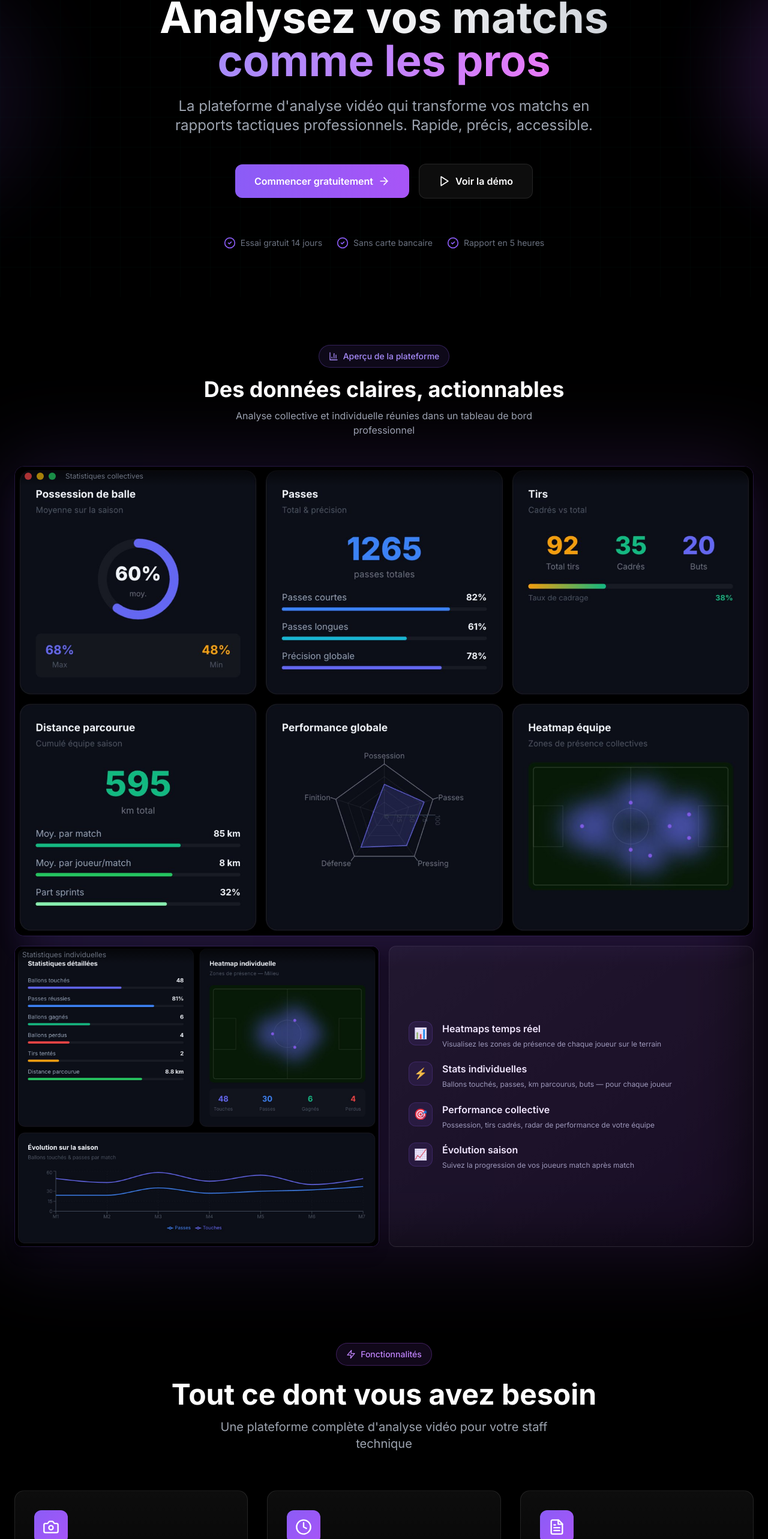
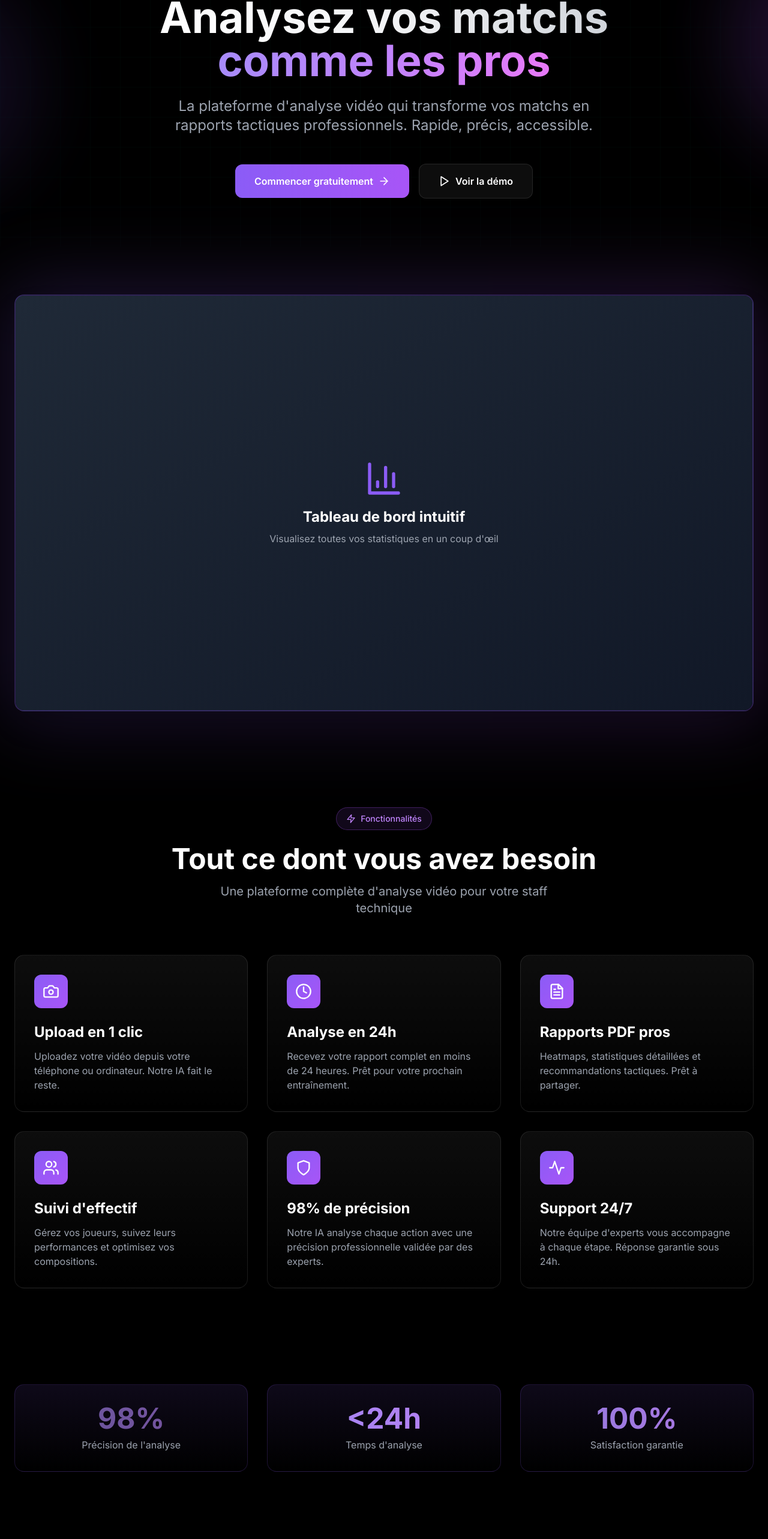
Before and after one commit to Insightball/frontend, a React (Vite) app: page / in a window 1280 px wide. Shown: the part 205-2771 px from the top of the page at 60% size. Built offline with nearby package versions, Linux system fonts and the light colour scheme.

Commit message:
fix: suppression badges hero

```diff
--- a/src/pages/Home.jsx
+++ b/src/pages/Home.jsx
@@ -139,71 +139,26 @@ function LandingPage() {
               </a>
             </div>
 
-            {/* Trust Badge */}
-            <div className="mt-12 sm:mt-16 flex flex-wrap items-center justify-center gap-4 sm:gap-6 text-gray-500 animate-fade-in-up px-4" style={{ animationDelay: '0.6s' }}>
-              <div className="flex items-center space-x-2">
-                <CheckCircle2 className="w-4 sm:w-5 h-4 sm:h-5 text-violet-500" />
-                <span className="text-xs sm:text-sm">Essai gratuit 14 jours</span>
-              </div>
-              <div className="flex items-center space-x-2">
-                <CheckCircle2 className="w-4 sm:w-5 h-4 sm:h-5 text-violet-500" />
-                <span className="text-xs sm:text-sm">Sans carte bancaire</span>
-              </div>
-              <div className="flex items-center space-x-2">
-                <CheckCircle2 className="w-4 sm:w-5 h-4 sm:h-5 text-violet-500" />
-                <span className="text-xs sm:text-sm">Rapport en 5 heures</span>
-              </div>
-            </div>
+
           </div>
         </div>
       </section>
 
-      {/* Dashboard Preview */}
+      {/* Dashboard Preview - NEW */}
       <section className="py-12 sm:py-20 px-4 sm:px-6 relative">
         <div className="max-w-7xl mx-auto">
-          <div className="text-center mb-8 sm:mb-12">
-            <div className="inline-flex items-center space-x-2 px-4 py-2 bg-violet-500/10 border border-violet-500/30 rounded-full mb-4">
-              <BarChart3 className="w-4 h-4 text-violet-400" />
-              <span className="text-xs sm:text-sm text-violet-400 font-medium">Aperçu de la plateforme</span>
-            </div>
-            <h2 className="text-2xl sm:text-3xl md:text-4xl font-bold mb-3">Des données claires, actionnables</h2>
-            <p className="text-gray-400 max-w-xl mx-auto text-sm sm:text-base">
-              Analyse collective et individuelle réunies dans un tableau de bord professionnel
-            </p>
-          </div>
           <div className="relative">
-            <div className="absolute -inset-4 bg-gradient-to-r from-violet-500/15 to-purple-500/15 rounded-3xl blur-3xl pointer-events-none"></div>
-            <div className="relative mb-4 rounded-2xl overflow-hidden border border-violet-500/20 shadow-2xl shadow-violet-500/10">
-              <div className="absolute top-0 left-0 right-0 h-8 bg-gradient-to-b from-black/70 to-transparent z-10 flex items-center px-4 gap-2">
-                <div className="w-3 h-3 rounded-full bg-red-500/70"></div>
-                <div className="w-3 h-3 rounded-full bg-yellow-500/70"></div>
-                <div className="w-3 h-3 rounded-full bg-green-500/70"></div>
-                <span className="text-xs text-gray-500 ml-2">Statistiques collectives</span>
-              </div>
-              <img src="/screenshots/stats-collective.png" alt="Statistiques collectives InsightBall" className="w-full block" />
-            </div>
-            <div className="grid sm:grid-cols-2 gap-4">
-              <div className="relative rounded-xl overflow-hidden border border-violet-500/20 shadow-xl">
-                <div className="absolute top-0 left-0 right-0 h-7 bg-gradient-to-b from-black/70 to-transparent z-10 flex items-center px-3">
-                  <span className="text-xs text-gray-500">Statistiques individuelles</span>
+            {/* Glow effect */}
+            <div className="absolute -inset-4 bg-gradient-to-r from-violet-500/20 to-purple-500/20 rounded-3xl blur-3xl"></div>
+
+            {/* Dashboard mockup placeholder */}
+            <div className="relative bg-gradient-to-br from-gray-900 to-black border-2 border-violet-500/30 rounded-2xl overflow-hidden shadow-2xl">
+              <div className="aspect-video bg-gradient-to-br from-gray-800 to-gray-900 flex items-center justify-center">
+                <div className="text-center p-6 sm:p-8">
+                  <BarChart3 className="w-12 sm:w-16 h-12 sm:h-16 mx-auto mb-4 text-violet-500" />
+                  <h3 className="text-lg sm:text-2xl font-bold mb-2">Tableau de bord intuitif</h3>
+                  <p className="text-sm sm:text-base text-gray-400">Visualisez toutes vos statistiques en un coup d'œil</p>
                 </div>
-                <img src="/screenshots/stats-individual.png" alt="Statistiques individuelles InsightBall" className="w-full block" />
-              </div>
-              <div className="rounded-xl border border-white/10 bg-gradient-to-br from-white/5 to-transparent p-6 sm:p-8 flex flex-col justify-center gap-5">
-                {[
-                  { icon: '📊', title: 'Heatmaps temps réel', desc: 'Visualisez les zones de présence de chaque joueur sur le terrain' },
-                  { icon: '⚡', title: 'Stats individuelles', desc: 'Ballons touchés, passes, km parcourus, buts — pour chaque joueur' },
-                  { icon: '🎯', title: 'Performance collective', desc: 'Possession, tirs cadrés, radar de performance de votre équipe' },
-                  { icon: '📈', title: 'Évolution saison', desc: 'Suivez la progression de vos joueurs match après match' },
-                ].map((f, i) => (
-                  <div key={i} className="flex items-start gap-4">
-                    <div className="w-10 h-10 bg-violet-500/10 border border-violet-500/20 rounded-xl flex items-center justify-center text-lg shrink-0">{f.icon}</div>
-                    <div>
-                      <h4 className="font-semibold text-white mb-1">{f.title}</h4>
-                      <p className="text-xs text-gray-400 leading-relaxed">{f.desc}</p>
-                    </div>
-                  </div>
-                ))}
               </div>
             </div>
           </div>
@@ -250,9 +205,9 @@ function LandingPage() {
                 <div className="w-12 sm:w-14 h-12 sm:h-14 bg-gradient-to-br from-violet-500 to-purple-500 rounded-xl flex items-center justify-center mb-4 sm:mb-6 group-hover:scale-110 transition-transform">
                   <Clock className="w-6 sm:w-7 h-6 sm:h-7 text-white" />
                 </div>
-                <h3 className="text-xl sm:text-2xl font-bold mb-3">Rapport en 5 heures</h3>
+                <h3 className="text-xl sm:text-2xl font-bold mb-3">Analyse en 24h</h3>
                 <p className="text-sm sm:text-base text-gray-400 leading-relaxed">
-                  Un rapport complet livré en 5 heures, avec les informations essentielles pour analyser, corriger et construire vos prochaines séances d'entraînement.
+                  Recevez votre rapport complet en moins de 24 heures. Prêt pour votre prochain entraînement.
                 </p>
               </div>
             </div>
@@ -264,9 +219,9 @@ function LandingPage() {
                 <div className="w-12 sm:w-14 h-12 sm:h-14 bg-gradient-to-br from-violet-500 to-purple-500 rounded-xl flex items-center justify-center mb-4 sm:mb-6 group-hover:scale-110 transition-transform">
                   <FileText className="w-6 sm:w-7 h-6 sm:h-7 text-white" />
                 </div>
-                <h3 className="text-xl sm:text-2xl font-bold mb-3">Rapports PDF</h3>
+                <h3 className="text-xl sm:text-2xl font-bold mb-3">Rapports PDF pros</h3>
                 <p className="text-sm sm:text-base text-gray-400 leading-relaxed">
-                  Exportez votre rapport avec heatmaps et statistiques détaillées. Prêt à être partagé avec le staff.
+                  Heatmaps, statistiques détaillées et recommandations tactiques. Prêt à partager.
                 </p>
               </div>
             </div>
@@ -280,7 +235,7 @@ function LandingPage() {
                 </div>
                 <h3 className="text-xl sm:text-2xl font-bold mb-3">Suivi d'effectif</h3>
                 <p className="text-sm sm:text-base text-gray-400 leading-relaxed">
-                  Suivez individuellement vos joueurs, analysez leurs performances et accompagnez leur progression au quotidien.
+                  Gérez vos joueurs, suivez leurs performances et optimisez vos compositions.
                 </p>
               </div>
             </div>
@@ -292,9 +247,9 @@ function LandingPage() {
                 <div className="w-12 sm:w-14 h-12 sm:h-14 bg-gradient-to-br from-violet-500 to-purple-500 rounded-xl flex items-center justify-center mb-4 sm:mb-6 group-hover:scale-110 transition-transform">
                   <Shield className="w-6 sm:w-7 h-6 sm:h-7 text-white" />
                 </div>
-                <h3 className="text-xl sm:text-2xl font-bold mb-3">Analyse intelligente</h3>
+                <h3 className="text-xl sm:text-2xl font-bold mb-3">98% de précision</h3>
                 <p className="text-sm sm:text-base text-gray-400 leading-relaxed">
-                  IA développée pour le football, conçue pour analyser chaque action avec précision et cohérence.
+                  Notre IA analyse chaque action avec une précision professionnelle validée par des experts.
                 </p>
               </div>
             </div>
@@ -306,9 +261,9 @@ function LandingPage() {
                 <div className="w-12 sm:w-14 h-12 sm:h-14 bg-gradient-to-br from-violet-500 to-purple-500 rounded-xl flex items-center justify-center mb-4 sm:mb-6 group-hover:scale-110 transition-transform">
                   <Activity className="w-6 sm:w-7 h-6 sm:h-7 text-white" />
                 </div>
-                <h3 className="text-xl sm:text-2xl font-bold mb-3">Support dédié 🇫🇷</h3>
+                <h3 className="text-xl sm:text-2xl font-bold mb-3">Support 24/7</h3>
                 <p className="text-sm sm:text-base text-gray-400 leading-relaxed">
-                  Une équipe basée en France, disponible et réactive pour répondre à vos besoins.
+                  Notre équipe d'experts vous accompagne à chaque étape. Réponse garantie sous 24h.
                 </p>
               </div>
             </div>
@@ -316,41 +271,28 @@ function LandingPage() {
         </div>
       </section>
 
-      {/* How it works */}
+      {/* Stats Section */}
       <section className="py-12 sm:py-20 px-4 sm:px-6 relative">
         <div className="max-w-7xl mx-auto">
-          <div className="text-center mb-10 sm:mb-14">
-            <div className="inline-flex items-center space-x-2 px-4 py-2 bg-violet-500/10 border border-violet-500/30 rounded-full mb-4">
-              <Zap className="w-4 h-4 text-violet-400" />
-              <span className="text-xs sm:text-sm text-violet-400 font-medium">Comment ça marche</span>
+          <div className="grid sm:grid-cols-3 gap-6 sm:gap-8">
+            <div className="text-center p-6 sm:p-8 bg-gradient-to-b from-violet-500/10 to-transparent border border-violet-500/20 rounded-2xl hover:transform hover:scale-105 transition-all">
+              <div className="text-4xl sm:text-5xl font-bold bg-gradient-to-r from-violet-400 to-purple-400 bg-clip-text text-transparent mb-2 animate-pulse">
+                98%
+              </div>
+              <div className="text-sm sm:text-base text-gray-400">Précision de l'analyse</div>
             </div>
-            <h2 className="text-2xl sm:text-3xl md:text-4xl font-bold mb-3">Simple comme 1, 2, 3</h2>
-            <p className="text-gray-400 max-w-xl mx-auto text-sm sm:text-base">
-              De la vidéo brute au rapport tactique professionnel en 3 étapes
-            </p>
-          </div>
-          <div className="grid sm:grid-cols-3 gap-6 sm:gap-8 relative">
-            <div className="hidden sm:block absolute top-10 left-1/3 right-1/3 h-0.5 bg-gradient-to-r from-violet-500/30 via-purple-500/50 to-violet-500/30 z-0"></div>
-            {[
-              { step: '01', icon: '🎬', title: 'Uploadez votre vidéo', desc: 'Importez votre fichier vidéo depuis votre téléphone ou ordinateur. Tous formats acceptés — MP4, MOV, AVI.', color: 'from-violet-500/20 to-violet-500/5', border: 'border-violet-500/30' },
-              { step: '02', icon: '🤖', title: "L'IA analyse le match", desc: "Notre intelligence artificielle identifie chaque action et situation de jeu pour vous fournir un rapport complet en moins de 5 heures.", color: 'from-purple-500/20 to-purple-500/5', border: 'border-purple-500/30', highlight: true },
-              { step: '03', icon: '📊', title: 'Recevez votre rapport', desc: 'Accédez à vos statistiques collectives et individuelles, prêtes à être utilisées pour analyser vos performances.', color: 'from-fuchsia-500/20 to-fuchsia-500/5', border: 'border-fuchsia-500/30' },
-            ].map((s, i) => (
-              <div key={i} className={`relative z-10 p-6 sm:p-8 bg-gradient-to-b ${s.color} border ${s.border} rounded-2xl transition-all hover:scale-105`}>
-                <div className="flex items-start justify-between mb-5">
-                  <div className="text-3xl">{s.icon}</div>
-                  <span className="text-xs font-bold text-gray-600 tracking-widest">{s.step}</span>
-                </div>
-                <h3 className="text-lg sm:text-xl font-bold mb-3 text-white">{s.title}</h3>
-                <p className="text-sm sm:text-base text-gray-400 leading-relaxed">{s.desc}</p>
-                {s.highlight && (
-                  <div className="mt-4 inline-flex items-center gap-2 px-3 py-1.5 bg-purple-500/10 border border-purple-500/20 rounded-full">
-                    <div className="w-2 h-2 bg-purple-400 rounded-full animate-pulse"></div>
-                    <span className="text-xs text-purple-400 font-medium">Moins de 5h</span>
-                  </div>
-                )}
+            <div className="text-center p-6 sm:p-8 bg-gradient-to-b from-violet-500/10 to-transparent border border-violet-500/20 rounded-2xl hover:transform hover:scale-105 transition-all">
+              <div className="text-4xl sm:text-5xl font-bold bg-gradient-to-r from-violet-400 to-purple-400 bg-clip-text text-transparent mb-2 animate-pulse" style={{ animationDelay: '0.5s' }}>
+                &lt;24h
               </div>
-            ))}
+              <div className="text-sm sm:text-base text-gray-400">Temps d'analyse</div>
+            </div>
+            <div className="text-center p-6 sm:p-8 bg-gradient-to-b from-violet-500/10 to-transparent border border-violet-500/20 rounded-2xl hover:transform hover:scale-105 transition-all">
+              <div className="text-4xl sm:text-5xl font-bold bg-gradient-to-r from-violet-400 to-purple-400 bg-clip-text text-transparent mb-2 animate-pulse" style={{ animationDelay: '1s' }}>
+                100%
+              </div>
+              <div className="text-sm sm:text-base text-gray-400">Satisfaction garantie</div>
+            </div>
           </div>
         </div>
       </section>
@@ -359,8 +301,8 @@ function LandingPage() {
       <section id="pricing" className="py-12 sm:py-20 px-4 sm:px-6 relative">
         <div className="max-w-7xl mx-auto">
           <div className="text-center mb-12 sm:mb-16">
-            <h2 className="text-3xl sm:text-4xl md:text-5xl font-bold mb-4 px-4">Tarifs exclusifs 🎉</h2>
-            <p className="text-lg sm:text-xl text-gray-400 px-4">Offre limitée, réservée aux 100 premiers inscrits.</p>
+            <h2 className="text-3xl sm:text-4xl md:text-5xl font-bold mb-4 px-4">Offre de lancement 🎉</h2>
+            <p className="text-lg sm:text-xl text-gray-400 px-4">Prix valables à vie pour les premiers utilisateurs</p>
           </div>
 
           <div className="grid md:grid-cols-2 gap-6 sm:gap-8 max-w-5xl mx-auto">
@@ -378,31 +320,19 @@ function LandingPage() {
               <ul className="space-y-3 sm:space-y-4 mb-8">
                 <li className="flex items-start space-x-3">
                   <CheckCircle2 className="w-5 h-5 text-violet-500 shrink-0 mt-0.5" />
-                  <span className="text-sm sm:text-base text-gray-300">3 matchs analysés / mois</span>
+                  <span className="text-sm sm:text-base text-gray-300">10 matchs analysés/mois</span>
                 </li>
                 <li className="flex items-start space-x-3">
                   <CheckCircle2 className="w-5 h-5 text-violet-500 shrink-0 mt-0.5" />
-                  <span className="text-sm sm:text-base text-gray-300">1 équipe</span>
+                  <span className="text-sm sm:text-base text-gray-300">Rapports PDF professionnels</span>
                 </li>
                 <li className="flex items-start space-x-3">
                   <CheckCircle2 className="w-5 h-5 text-violet-500 shrink-0 mt-0.5" />
-                  <span className="text-sm sm:text-base text-gray-300">Rapports collectifs et individuels</span>
+                  <span className="text-sm sm:text-base text-gray-300">Support email 24h</span>
                 </li>
                 <li className="flex items-start space-x-3">
                   <CheckCircle2 className="w-5 h-5 text-violet-500 shrink-0 mt-0.5" />
-                  <span className="text-sm sm:text-base text-gray-300">Suivi progression match après match</span>
-                </li>
-                <li className="flex items-start space-x-3">
-                  <CheckCircle2 className="w-5 h-5 text-violet-500 shrink-0 mt-0.5" />
-                  <span className="text-sm sm:text-base text-gray-300">Tableau de bord complet</span>
-                </li>
-                <li className="flex items-start space-x-3">
-                  <CheckCircle2 className="w-5 h-5 text-violet-500 shrink-0 mt-0.5" />
-                  <span className="text-sm sm:text-base text-gray-300">Support client dédié</span>
-                </li>
-                <li className="flex items-start space-x-3">
-                  <CheckCircle2 className="w-5 h-5 text-violet-500 shrink-0 mt-0.5" />
-                  <span className="text-sm sm:text-base text-gray-300">Accessible sur ordinateur, tablette, téléphone</span>
+                  <span className="text-sm sm:text-base text-gray-300">Gestion d'effectif basique</span>
                 </li>
               </ul>
               <Link to="/signup" className="block w-full text-center px-6 sm:px-8 py-3 bg-white/5 border border-white/10 text-white font-semibold rounded-lg hover:bg-white/10 transition-all text-sm sm:text-base">
@@ -427,31 +357,23 @@ function LandingPage() {
               <ul className="space-y-3 sm:space-y-4 mb-8">
                 <li className="flex items-start space-x-3">
                   <CheckCircle2 className="w-5 h-5 text-violet-500 shrink-0 mt-0.5" />
-                  <span className="text-sm sm:text-base text-gray-300 font-semibold">10 matchs analysés / mois</span>
+                  <span className="text-sm sm:text-base text-gray-300 font-semibold">Matchs illimités</span>
                 </li>
                 <li className="flex items-start space-x-3">
                   <CheckCircle2 className="w-5 h-5 text-violet-500 shrink-0 mt-0.5" />
-                  <span className="text-sm sm:text-base text-gray-300">Multi-utilisateurs</span>
+                  <span className="text-sm sm:text-base text-gray-300">Multi-utilisateurs (jusqu'à 5)</span>
                 </li>
                 <li className="flex items-start space-x-3">
                   <CheckCircle2 className="w-5 h-5 text-violet-500 shrink-0 mt-0.5" />
-                  <span className="text-sm sm:text-base text-gray-300">Multi-équipes</span>
+                  <span className="text-sm sm:text-base text-gray-300">Gestion complète d'effectif</span>
                 </li>
                 <li className="flex items-start space-x-3">
                   <CheckCircle2 className="w-5 h-5 text-violet-500 shrink-0 mt-0.5" />
-                  <span className="text-sm sm:text-base text-gray-300">Vue globale progression du club</span>
+                  <span className="text-sm sm:text-base text-gray-300">Support prioritaire 24/7</span>
                 </li>
                 <li className="flex items-start space-x-3">
                   <CheckCircle2 className="w-5 h-5 text-violet-500 shrink-0 mt-0.5" />
-                  <span className="text-sm sm:text-base text-gray-300">Tableau de bord avancé</span>
-                </li>
-                <li className="flex items-start space-x-3">
-                  <CheckCircle2 className="w-5 h-5 text-violet-500 shrink-0 mt-0.5" />
-                  <span className="text-sm sm:text-base text-gray-300">Support prioritaire dédié</span>
-                </li>
-                <li className="flex items-start space-x-3">
-                  <CheckCircle2 className="w-5 h-5 text-violet-500 shrink-0 mt-0.5" />
-                  <span className="text-sm sm:text-base text-gray-300">Accessible sur ordinateur, tablette, téléphone</span>
+                  <span className="text-sm sm:text-base text-gray-300">Analyses avancées</span>
                 </li>
               </ul>
               <Link to="/signup" className="block w-full text-center px-6 sm:px-8 py-3 bg-gradient-to-r from-violet-500 to-purple-500 text-white font-semibold rounded-lg hover:shadow-lg hover:shadow-violet-500/50 transition-all text-sm sm:text-base">
@@ -461,7 +383,7 @@ function LandingPage() {
           </div>
 
           <p className="text-center text-sm text-gray-500 mt-8 px-4">
-            Sans engagement
+            💎 Prix garantis à vie · Pas d'engagement · Annulation en 1 clic
           </p>
         </div>
       </section>
@@ -471,7 +393,7 @@ function LandingPage() {
         <div className="max-w-7xl mx-auto">
           <div className="text-center mb-12 sm:mb-16">
             <h2 className="text-3xl sm:text-4xl md:text-5xl font-bold mb-4 px-4">Une question ?</h2>
-            <p className="text-lg sm:text-xl text-gray-400 px-4">Offre limitée, réservée aux 100 premiers inscrits.</p>
+            <p className="text-lg sm:text-xl text-gray-400 px-4">Notre équipe vous répond sous 24h</p>
           </div>
 
           <div className="grid md:grid-cols-2 gap-8 sm:gap-12 max-w-6xl mx-auto">
```
Also changed, not shown: 1 other file (tests, documents, lock files or other folders).
